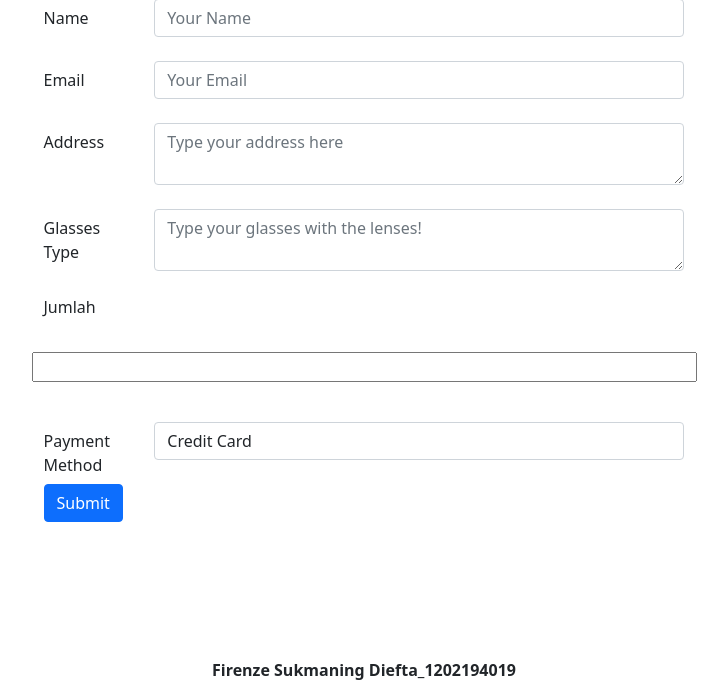
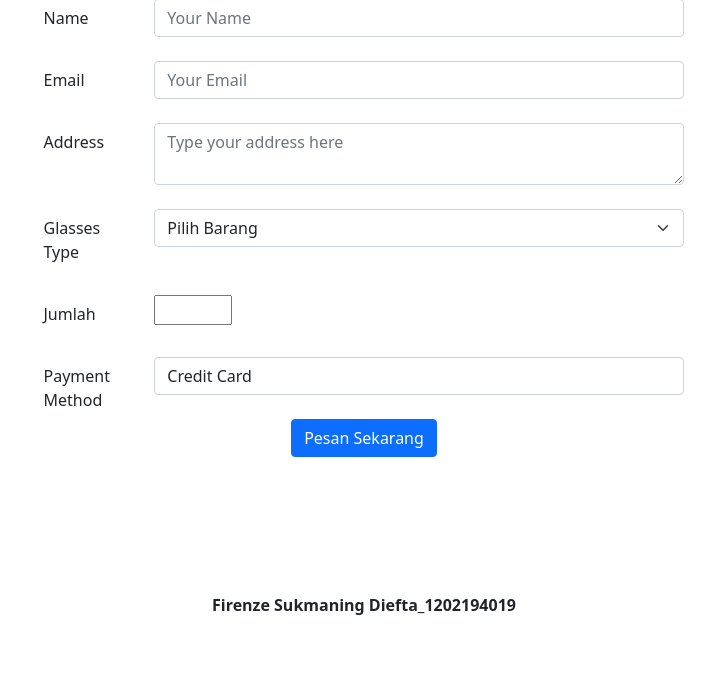
Before and after one commit to Tugas-Sampingan/quiz2, a PHP site: page /quiz2/buy.php in a window 1280 px wide. Shown: the part 155-853 px from the top of the page, without its empty margins (276-1004 px from the left). After the commit the page ends 770 px from the top, so only its background shows below. Run offline with PHP 8.4, Linux system fonts and the light colour scheme.

Commit message:
buat pesanan

```diff
--- a/buy.php
+++ b/buy.php
@@ -26,7 +26,7 @@
 
         <div class="col-lg-7">
 
-          <form action="" method="post">
+          <form action="crud/buatPesanan.php" method="post">
             <div class="form-group row">
               <label for="nama" class="col-sm-2 col-form-label">Name</label>
               <div class="col-sm-10">
@@ -51,15 +51,19 @@
             <div class="form-group row">
               <label for="address" class="col-sm-2 col-form-label">Glasses Type</label>
               <div class="col-sm-10">
-                <textarea name="address" class="form-control" placeholder="Type your glasses with the lenses!"></textarea>
+                <select class="form-select" aria-label="Default select example" name="tipe_barang">
+                  <option selected>Pilih Barang</option>
+                  <option value="daridatabase">daridatabase</option>
+                </select>
               </div>
             </div>
             <br>
-            <fieldset class="row mb-3">
-              <legend class="col-form-label col-sm2 pt-0">Jumlah</legend>
-              <div class="form-check"></div>
-              <input type="number" min="1" max="5" name="Jumlah">
-            </fieldset>
+            <div class="form-group row">
+              <label for="address" class="col-sm-2 col-form-label">Jumlah</label>
+              <div class="col-sm-10">
+                <input type="number" min="1" max="5" name="jumlah" name="jumlah">
+              </div>
+            </div>
             <br>
             <div class="form-group row">
               <label for="payment" class="col-sm-2 col-form-label">Payment Method</label>
@@ -71,14 +75,17 @@
               </div>
             </div>
             <div class="form-group row">
-              <div class="col-sm-10">
-                <button type="submit" class="btn btn-primary" data-bs-toggle="modal" data-bs-target="#exampleModal">Submit</button>
+              <div class="col-sm-12">
+                <center>
+                  <button type="submit" class="btn btn-primary" data-bs-toggle="modal" data-bs-target="#exampleModal" name="pesan">Pesan Sekarang</button>
+                </center>
               </div>
             </div>
           </form>
 
         </div>
   </section>
+
   <div class="modal fade" id="exampleModal" tabindex="-1" aria-labelledby="exampleModalLabel" aria-hidden="true">
     <div class="modal-dialog">
       <div class="modal-content">
@@ -96,9 +103,6 @@
       </div>
     </div>
   </div>
-  </div>
-  </div>
-  </div>
 
   <!-- footer -->
   <footer class="mt-4">
```
Also changed, not shown: crud/buatPesanan.php (+16 -0 lines).
